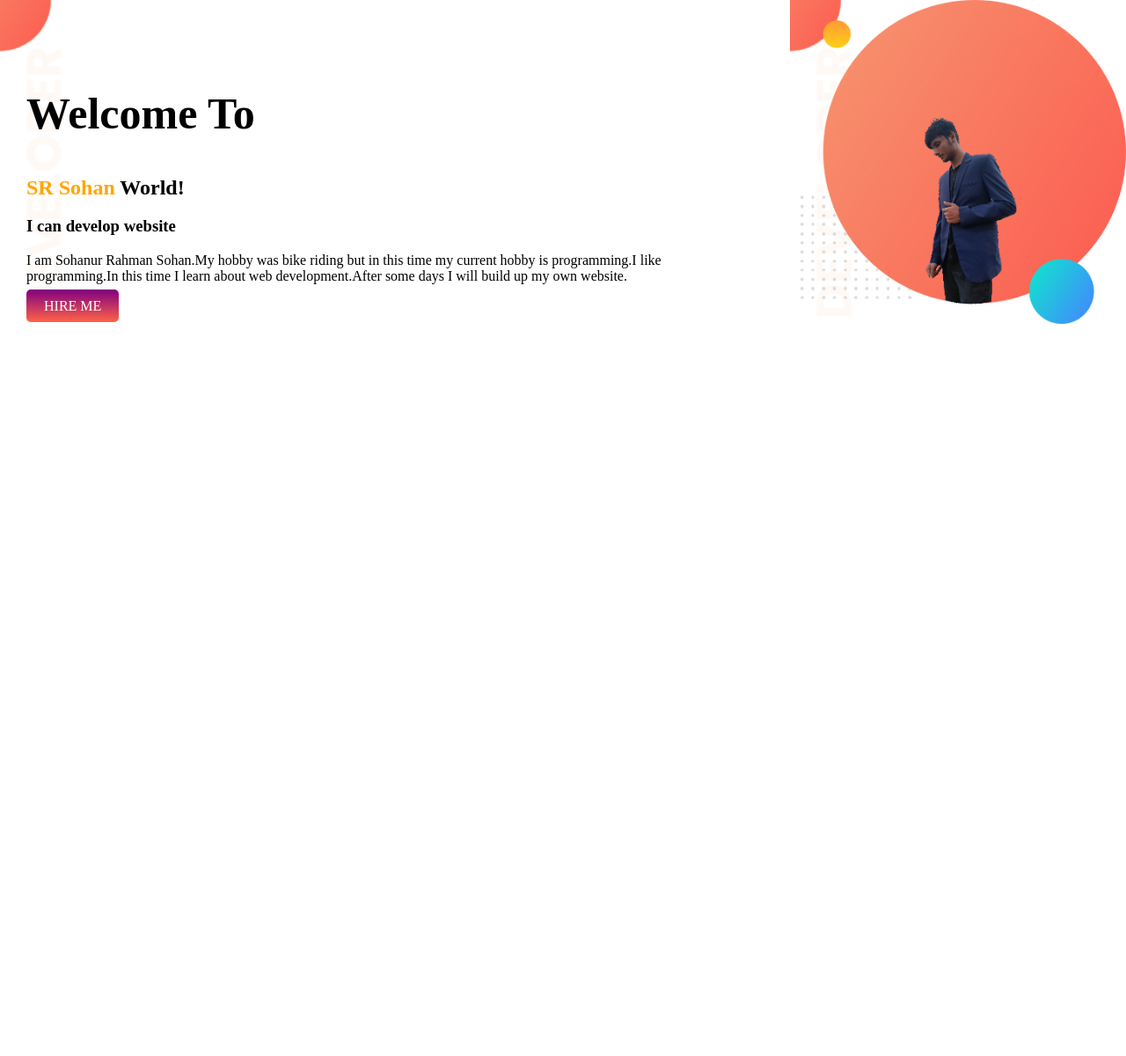
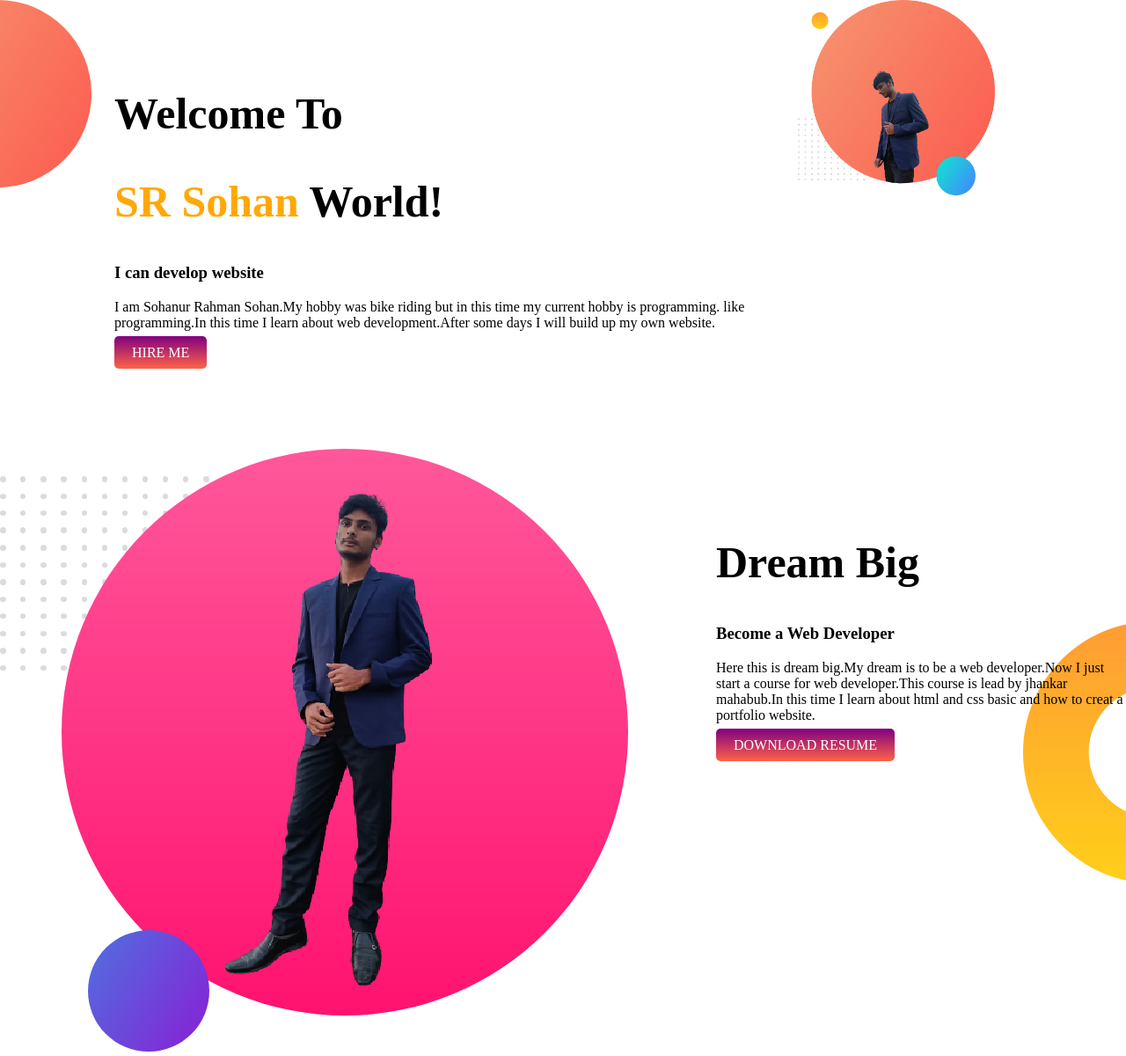
Before and after one commit to sohan284/developer_portfolio, a plain HTML site: page index.html in a window 1280 px wide. Shown: the whole page at 88% size. Before the commit the page ends 800 px from the top, so only its background shows below. Drawn offline with Linux system fonts and the light colour scheme.

Commit message:
1st part done

```diff
--- a/index.html
+++ b/index.html
@@ -16,10 +16,9 @@
     <section class="top-banner">
         <div class="text">
             <h1 class="welcome">Welcome To</h1>
-            <h1> <span class="orange">SR Sohan </span>World!</h1>
+            <h1 class="sr"> <span class="orange">SR Sohan </span>World!</h1>
             <h3>I can develop website</h3>
-            <p>I am Sohanur Rahman Sohan.My hobby was bike riding but in this time my current hobby is programming.I
-                like
+            <p>I am Sohanur Rahman Sohan.My hobby was bike riding but in this time my current hobby is programming. like
                 programming.In this time I learn about web development.After some days I will build up my own
                 website.
             </p>
@@ -31,7 +30,23 @@
             <img src="images/sohan.png" alt="">
         </div>
     </section>
+    <section class="dream-big">
+        <div>
+            <img src="images/my-bg2.png">
+        </div>
+        <div class="half-width">
+            <h1 class="welcome">Dream Big</h1>
+            <h3>Become a Web Developer</h3>
+            <p>Here this is dream big.My dream is to be a web developer.Now I just start a course for web developer.This
+                course is lead by jhankar mahabub.In this time I learn about html and css basic and how to creat a
+                portfolio website.</p>
+            <a class="link-button" href="https://www.linkedin.com/in/sr-sohan-1621a0199/" target="blank"> DOWNLOAD
+                RESUME</a>
 
+        </div>
+
+
+    </section>
 
 </body>
 
--- a/style.css
+++ b/style.css
@@ -12,26 +12,35 @@ h1{
 .welcome{
     font-size: 50px;
     margin-top: 100px;
+    margin-left: 100px;
 
 }
+.sr{
+    font-size: 50px;
+    margin-left: 100px;
+}
 h3{
+    margin-left: 100px;
+
     color: black;
 }
 p{
+    margin-left: 100px;
+
     color: black;
 }
 .orange{
-    color: orange;
+    color: rgb(255, 168, 7);
 }
 section{
     display: flex;
+    margin-bottom: 100px;
 }
 .half-width{
     width: 50%;
-    padding-left: 5%;
 }
 .half-width img{
-    width: 100%;
+    width: 60%;
 }
 .link-button{
     text-decoration: none;
@@ -39,8 +48,18 @@ section{
     color: white;
     padding: 10px 20px;
     border-radius: 5px;
+    margin-left: 100px;
+
 
 }
 .top-banner{
-    background-image: url(images/top-banner.png);
+    background-image: url(images/exp-bg.png);
+    background-repeat: no-repeat;
+
 }
+.dream-big{
+    background-image: url(images/dream-bg.png);
+    background-repeat: no-repeat;
+    background-position: right;
+    margin: 0%;
+}
```
